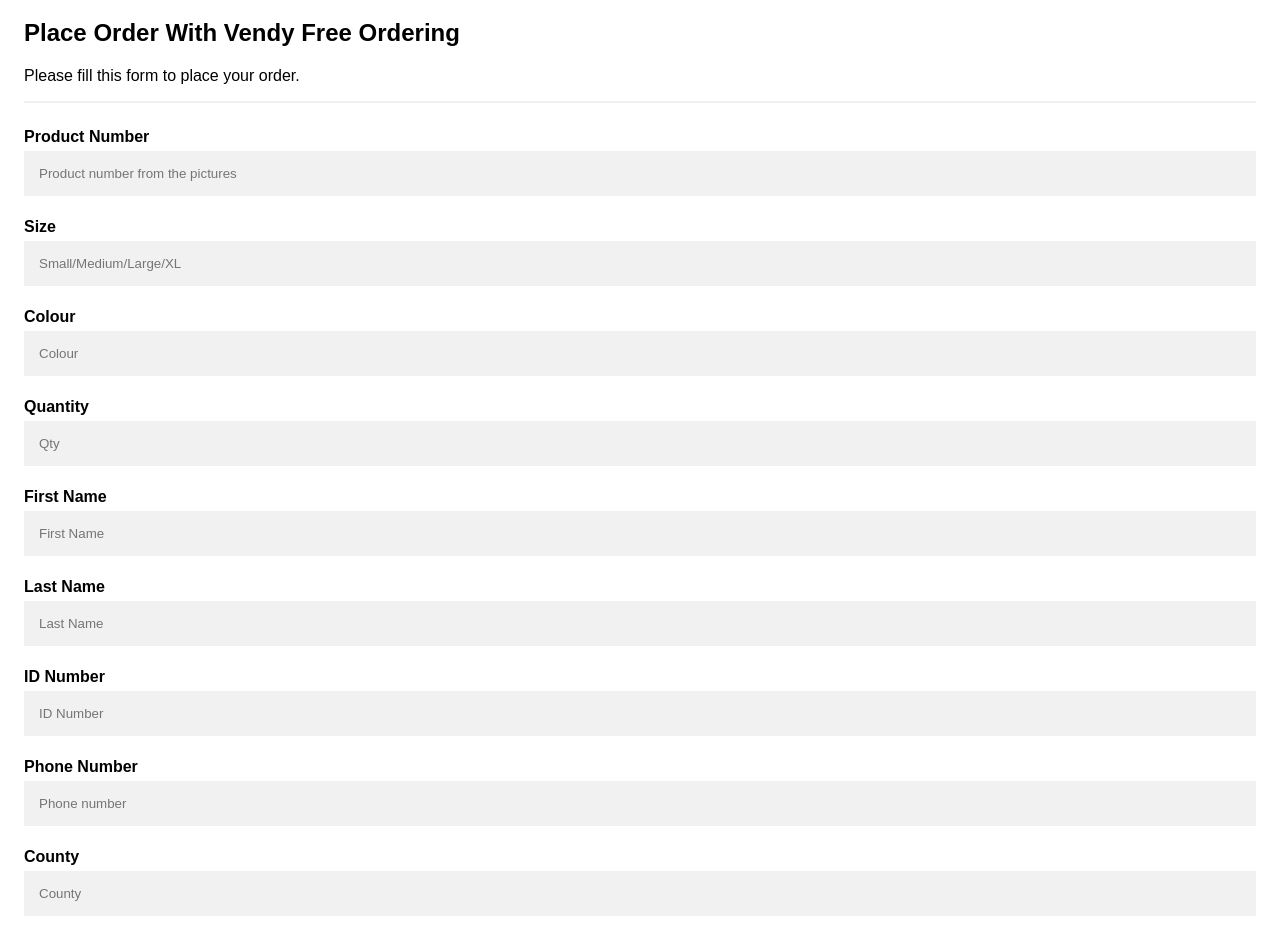
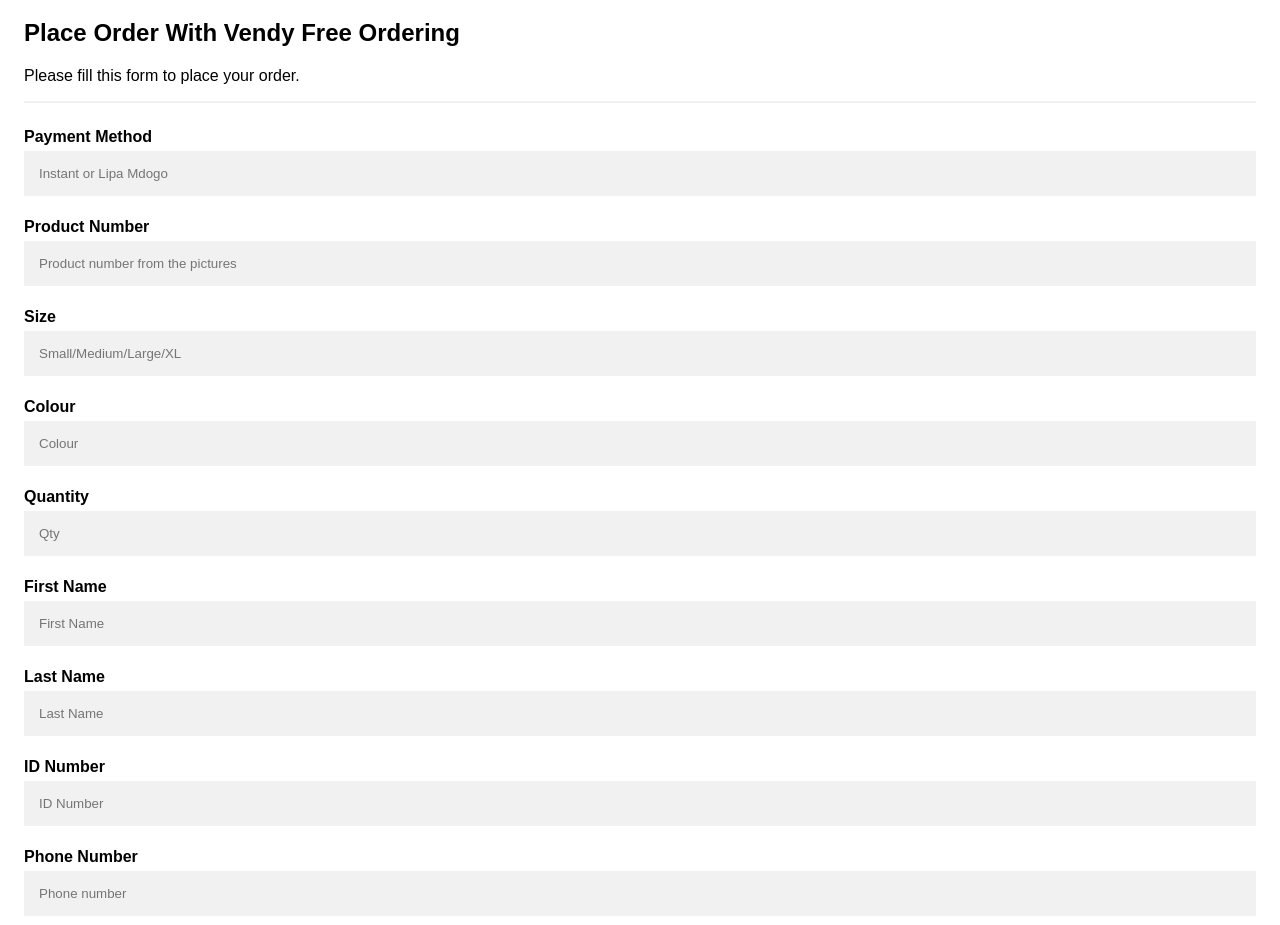
Before and after one commit to vendykenya254/Vendy002, a plain HTML site: page index.html in a window 1280 px wide. Shown: the part 1122-2047 px from the top of the page. Drawn offline with Linux system fonts and the light colour scheme.

Commit message:
Update index.html

```diff
--- a/index.html
+++ b/index.html
@@ -215,6 +215,8 @@
     <p>Please fill this form to place your order.</p>
     <hr>
 
+    <label for="Payment Method"><b>Payment Method </b></label>
+    <input type="text" placeholder= "Instant or Lipa Mdogo" name="Payment Method" id="Payment Method" required>
 
     <label for="Product Number"><b>Product Number </b></label>
     <input type="text" placeholder= "Product number from the pictures" name="Pictures" id="pictures" required>
```
